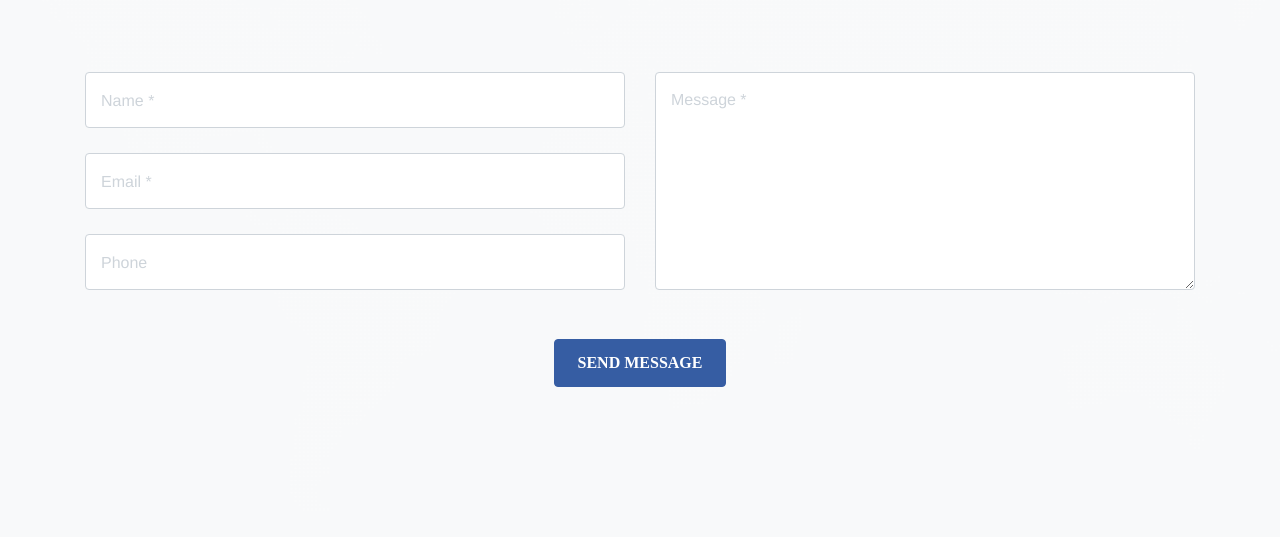
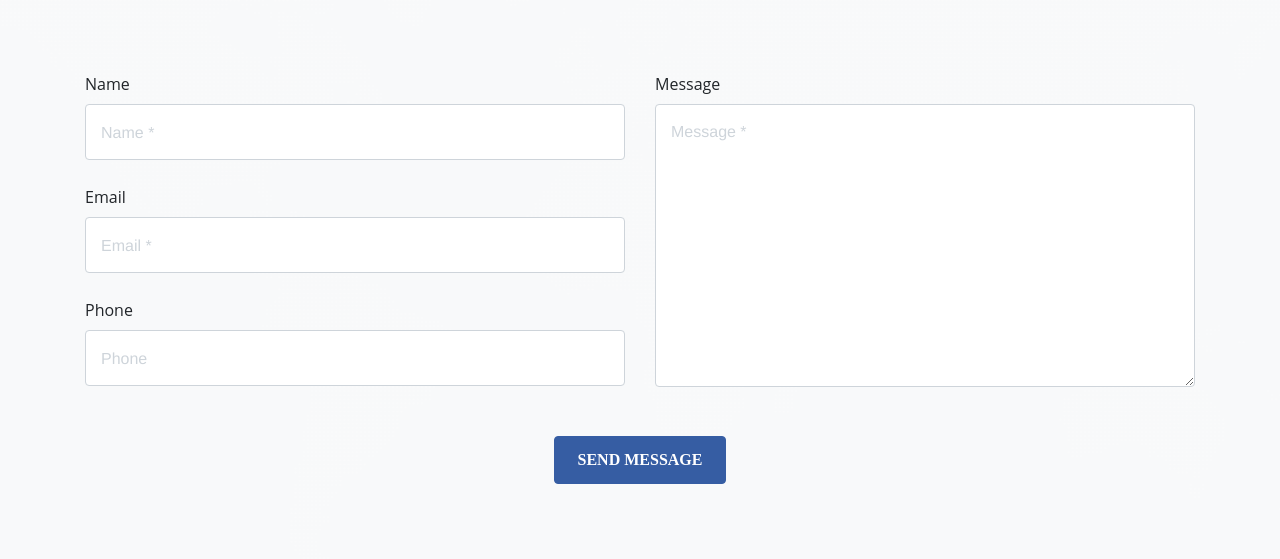
Before and after one commit to sonalitandon24192/PallaviBenawri.github.io, a website: page contact.html in a window 1280 px wide. Shown: the part 235-794 px from the top of the page. Drawn offline with Linux system fonts and the light colour scheme; a web font is replaced by a local one.

Commit message:
Contact form labels

```diff
--- a/contact.html
+++ b/contact.html
@@ -77,20 +77,24 @@
               <div class="row">
                 <div class="col-md-6">
                   <div class="form-group">
+                    <label for="name">Name</label><br>
                     <input class="form-control" id="name" name="name" type="text" placeholder="Name *" required data-validation-required-message="Please enter your name." tabindex=0>
                     <p class="help-block text-danger"></p>
                   </div>
                   <div class="form-group">
+                    <label for="email">Email</label><br>
                     <input class="form-control" id="email" name="email" type="email" placeholder="Email *" required data-validation-required-message="Please enter your email address." tabindex=0>
                     <p class="help-block text-danger"></p>
                   </div>
                   <div class="form-group">
+                    <label for="phone">Phone</label><br>
                     <input class="form-control" id="phone" name="phone" type="tel" placeholder="Phone" tabindex=0>
                     <p class="help-block text-danger"></p>
                   </div>
                 </div>
                 <div class="col-md-6">
                   <div class="form-group">
+                    <label for="message">Message</label><br>
                     <textarea class="form-control" id="message" name="message" placeholder="Message *" required data-validation-required-message="Please enter a message." tabindex=0></textarea>
                     <p class="help-block text-danger"></p>
                   </div><br>
--- a/css/css.css
+++ b/css/css.css
@@ -324,7 +324,7 @@ a:hover {
   }
 
   section#contact .form-group textarea.form-control {
-    height: 218px;
+    height: 283px;
   }
 
 
```
